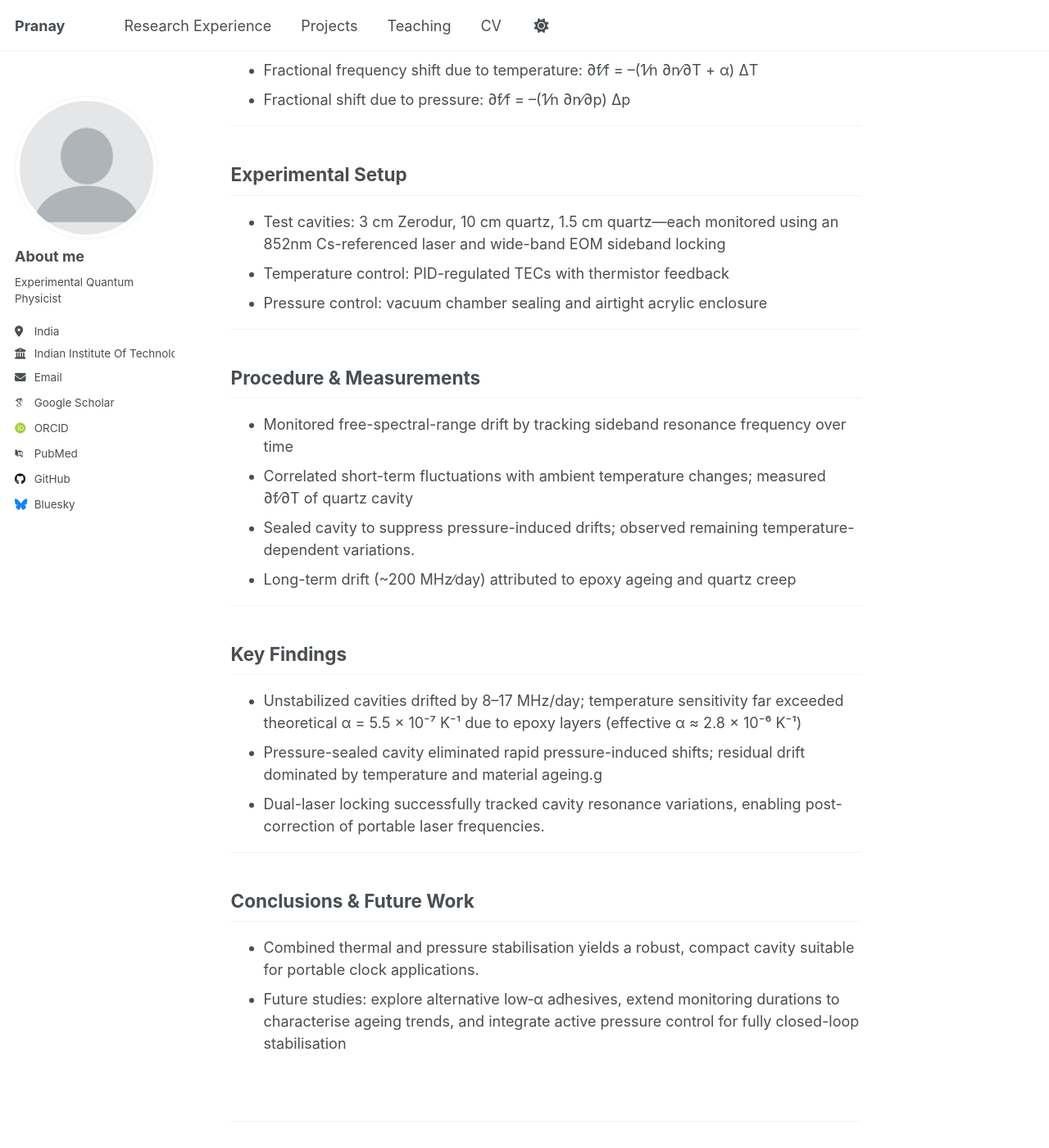
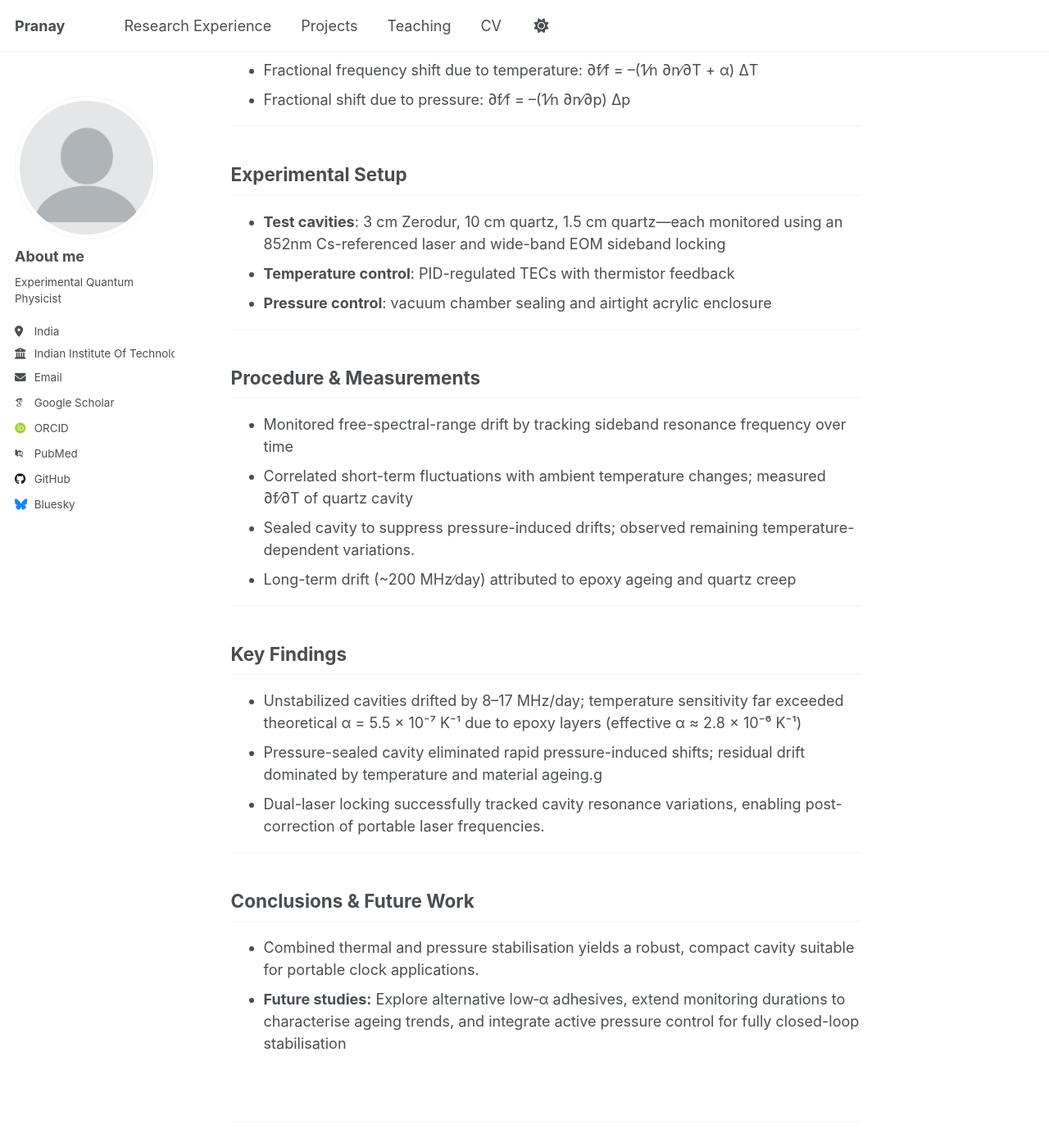
Before and after one commit to Pranay-pandey27/Pranay-pandey27.github.io, a Jekyll site: the page built from _experience/experience-2.md, in a window 1280 px wide and 1400 px high, scrolled down 1011 px. Shown: the whole window at 82% size. Built offline with Jekyll 4.4.1, drawn with Linux system fonts in a browser that asks for light colours; some web fonts are replaced; a script that is not in the unit is left out.

```diff
--- a/_experience/experience-2.md
+++ b/_experience/experience-2.md
@@ -29,9 +29,9 @@ collection: experience
 ---
 
 ## Experimental Setup
-- Test cavities: 3 cm Zerodur, 10 cm quartz, 1.5 cm quartz—each monitored using an 852nm Cs-referenced laser and wide-band EOM sideband locking
-- Temperature control: PID-regulated TECs with thermistor feedback
-- Pressure control: vacuum chamber sealing and airtight acrylic enclosure
+- **Test cavities**: 3 cm Zerodur, 10 cm quartz, 1.5 cm quartz—each monitored using an 852nm Cs-referenced laser and wide-band EOM sideband locking
+- **Temperature control**: PID-regulated TECs with thermistor feedback
+- **Pressure control**: vacuum chamber sealing and airtight acrylic enclosure
 
 ---
 
@@ -44,15 +44,12 @@ collection: experience
 ---
 
 ## Key Findings
-- Unstabilized cavities drifted by 8–17 MHz/day; temperature sensitivity far exceeded
-theoretical α = 5.5 × 10⁻⁷ K⁻¹ due to epoxy layers (effective α ≈ 2.8 × 10⁻⁶ K⁻¹)
-- Pressure-sealed cavity eliminated rapid pressure-induced shifts; residual drift dominated
-by temperature and material ageing.g
-- Dual-laser locking successfully tracked cavity resonance variations, enabling
-post-correction of portable laser frequencies.
+- Unstabilized cavities drifted by 8–17 MHz/day; temperature sensitivity far exceeded theoretical α = 5.5 × 10⁻⁷ K⁻¹ due to epoxy layers (effective α ≈ 2.8 × 10⁻⁶ K⁻¹)
+- Pressure-sealed cavity eliminated rapid pressure-induced shifts; residual drift dominated by temperature and material ageing.g
+- Dual-laser locking successfully tracked cavity resonance variations, enabling post-correction of portable laser frequencies.
 
 ---
 
 ## Conclusions & Future Work
 - Combined thermal and pressure stabilisation yields a robust, compact cavity suitable for portable clock applications.
-- Future studies: explore alternative low‐α adhesives, extend monitoring durations to characterise ageing trends, and integrate active pressure control for fully closed-loop stabilisation
+- **Future studies:** Explore alternative low‐α adhesives, extend monitoring durations to characterise ageing trends, and integrate active pressure control for fully closed-loop stabilisation
```
